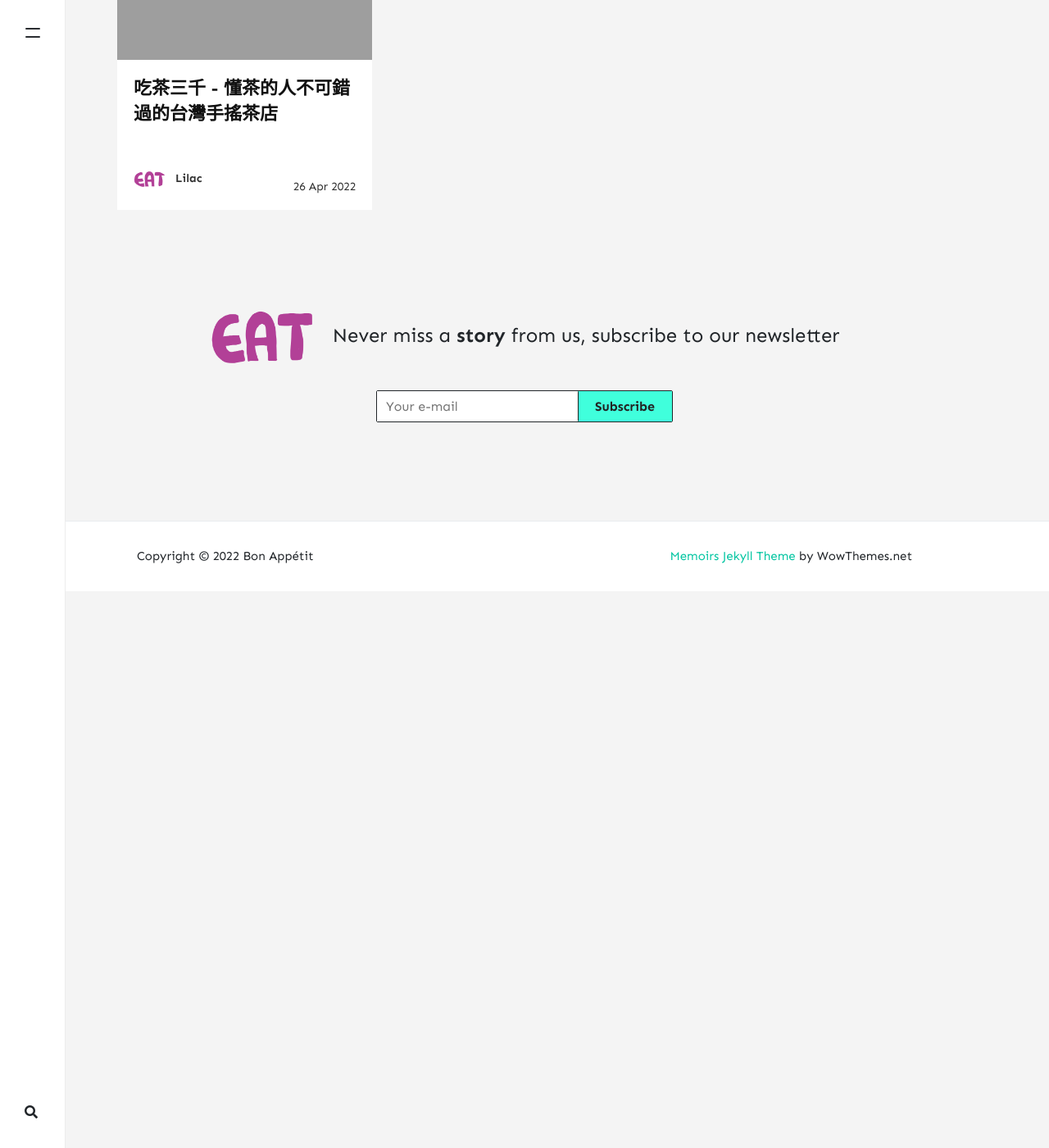
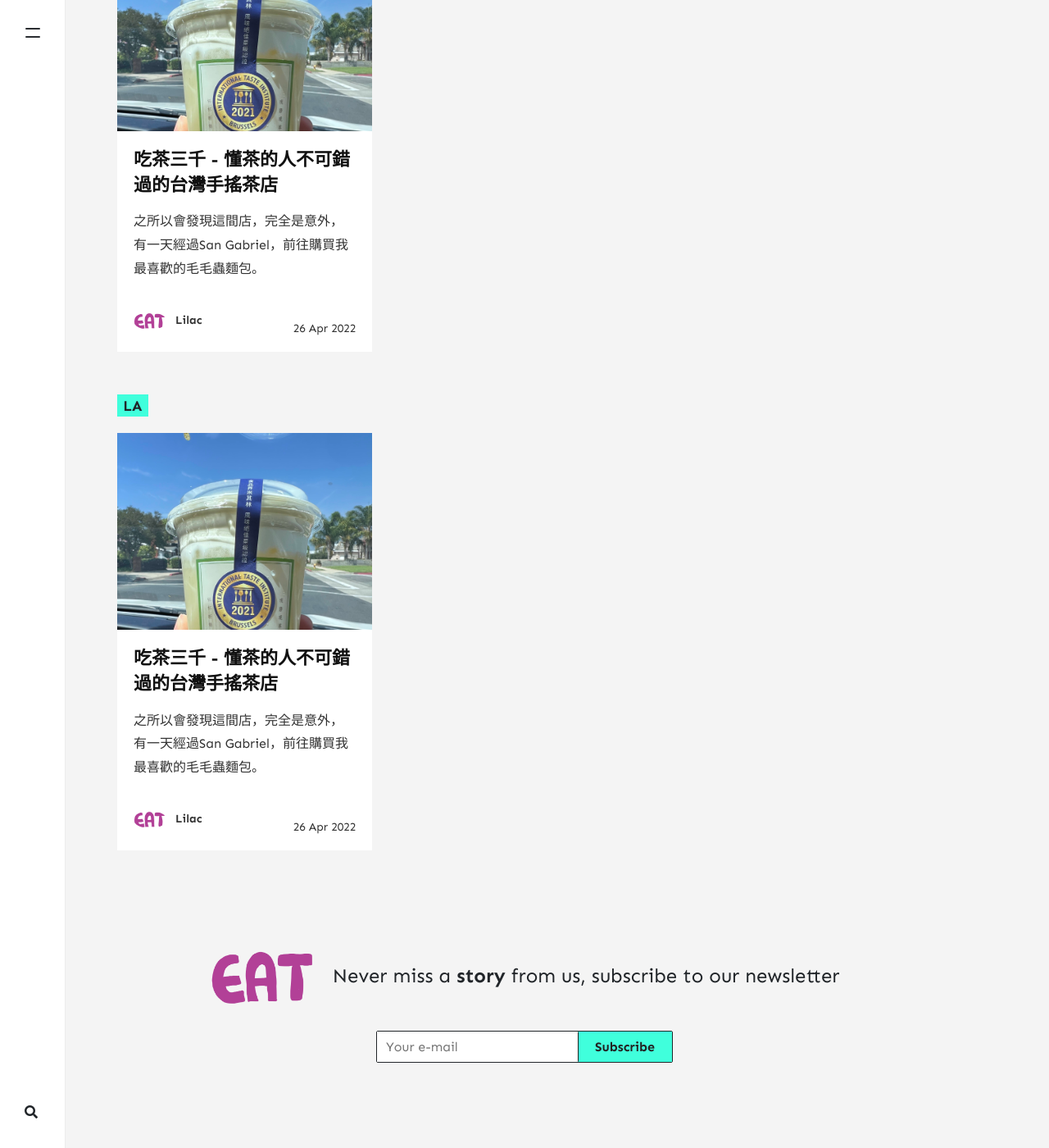
Before and after one commit to thelilacsage/thelilacsage.github.io, a Jekyll site: the page built from _pages/categories.md, in a window 1280 px wide and 1400 px high, scrolled down 1022 px. Shown: the whole window at 82% size. Built offline with Jekyll 4.4.1, drawn with Linux system fonts in a browser that asks for light colours; nearby versions of some CDN libraries; comment, search, counter and statistics services are not loaded; before the commit the page ends 1743 px from its top, so only the background shows below that; part of the change alters nothing that is shown; some of the changed text lies outside the part shown; grey boxes are pictures that could not be loaded.

Commit message:
Update post

```diff
--- a/_posts/2022-04-26-chicha.md
+++ b/_posts/2022-04-26-chicha.md
@@ -2,10 +2,59 @@
 layout: post
 title:  "吃茶三千 - 懂茶的人不可錯過的台灣手搖茶店"
 author: lilac
-categories: [ Food, California ]
+categories: [ Food, California, LA ]
 tags: [手搖茶]
-image: assets/images/chicha/chicha1.jpeg
+image: assets/images/chicha/chicha1.jpg
 description: "茶好不好喝，單喝最知道"
 ---
 
-![吃茶三千](assets/images/chicha/chicha1.jpg)
+之所以會發現這間店，完全是意外，有一天經過San Gabriel，前往購買我最喜歡的[毛毛蟲麵包](https://www.ohmypan.com/)。
+
+已經不記得是怎麼發現這間店的，只記得是某天經過San Gabriel的時候很想要喝茶，隨便搜尋到一家叫做吃茶三千，想說沒聽過，review很高，就決定要嘗試看看好不好喝。
+
+吃茶三千只接受線上訂單，訂完通常都要等20～30分鐘才會好，想喝記得提前訂購。
+
+店是在一個很擁擠的plaza，看似停車會很少，但其實有地下停車場，所以不用擔心沒地方停。第一次去的時候不知道，還停在plaza外面路邊 :satisfied:。
+
+
+店小小一間，可以看到外面都是在等待的人，甚至有的人不知道只能線上訂購，到了現場才訂，那真的要等～很～久～
+
+![強強滾的店門口](/assets/images/chicha/chicha2.jpg)
+
+店裡面是辛苦的工作人員，馬不停蹄地做茶給大家喝。
+
+![辛勤做茶給客人喝的工作人員](/assets/images/chicha/chicha3.jpg)
+
+重頭戲來了！！
+
+茶！！！！
+
+我喝過水仙桂花（Osmanthus Oolong Tea） 跟玉露青茶（High Mountain Pouchong Tea。
+拿到當下想說，也太小杯了吧！！！
+吸管插下去那一刻，完全被震撼，太～～好～～喝～～了～～～（波浪都無法表達我的喜悅～～
+
+玉露青茶一喝就聞到一股清香，喉頭回甘，茶味是很溫順醇厚的，讓人一喝就欲罷不能。
+
+水仙桂花就是茶如其名，喝起來有一股桂花味，是一股很魔性的味道，太想知道到底這個味道到底是什麼，一喝就停不下來，一直喝一直喝。
+
+我其實是一個不太喝手搖茶的人，因為外面茶通常都泡太濃，我很常會喝完就肚子痛，所以我都拿我的身體當作濃茶偵測器。如果茶太劣質太濃，我喝完大概半個小時就會不舒服，但是吃茶三千！！！我喝完完全神清氣爽，可以確定他的茶不只是味道好，也是好茶。有一次我中午喝完一杯，想說晚上要不要再去買一杯哈哈哈哈哈，完全愛瘋了。
+
+推薦第一次喝可以試試看純茶，不加奶或料，細細品嚐茶的原味，真的很讓人驚艷。
+
+
+![飲料本人](/assets/images/chicha/chicha1.jpg)
+
+### murmur
+一開始想說吃茶三千包裝上說自己是台灣來的，但我在台灣真的沒有看過啊，內心滿心疑惑想說難道是新開的飲料店嗎？結果回家一查！！！吃茶三千竟然是喫茶小舖的分身，吃茶三千是專攻海外店的，ㄧ切都真相大白:stuck_out_tongue_winking_eye:
+
+吃茶三千真的很好喝，但目前在美國只是San Gabriel一家分店，我希望他盡快展店，實在是好喝到想要天天喝。
+
+## 店舖資訊
+
+:tea: [CHICHA San Chen - San Gabriel](https://www.chichasanchensocal.com/)
+
+:sparkles: 只接受線上訂單，現場取飲料
+
+:round_pushpin: 301 W Valley Blvd #116, San Gabriel, CA 91776
+
+:car: 平面跟地下停車場
```
